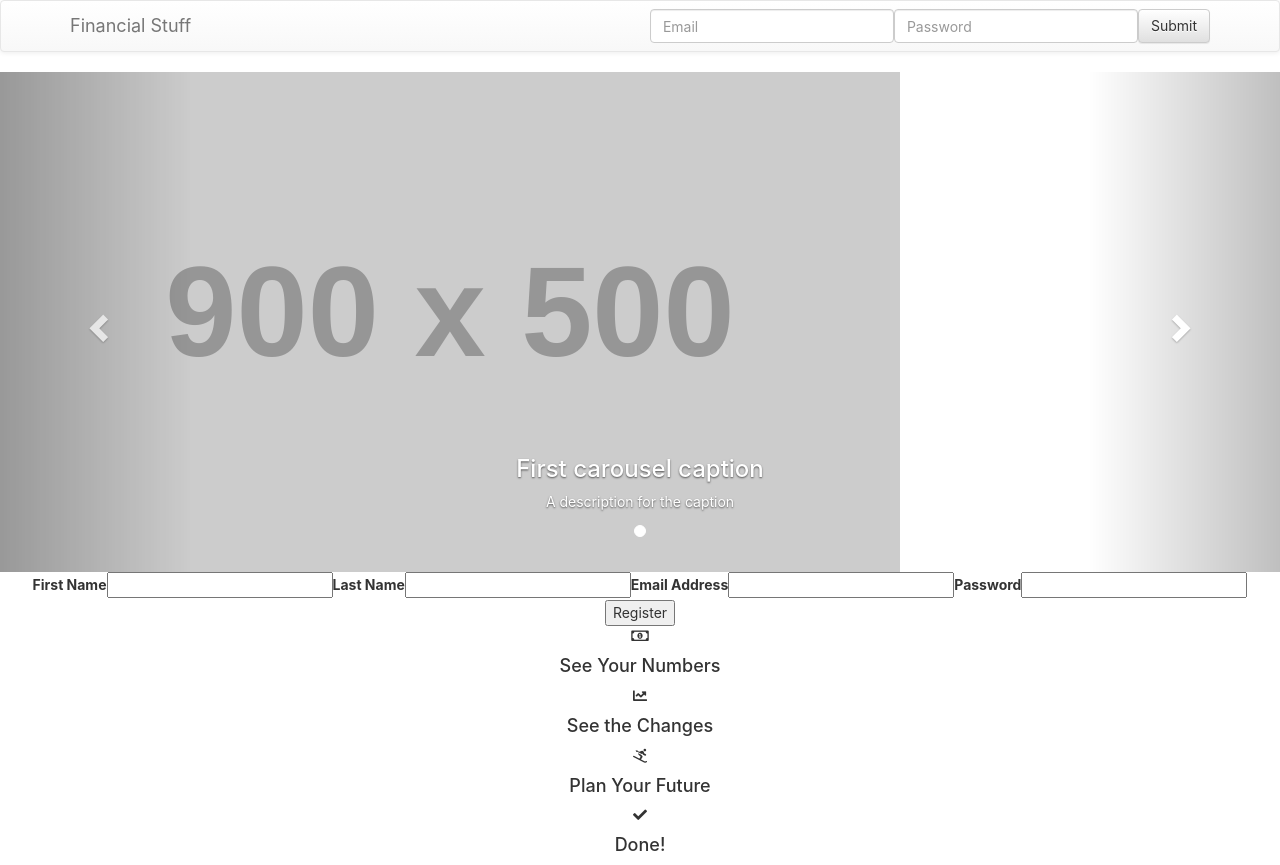
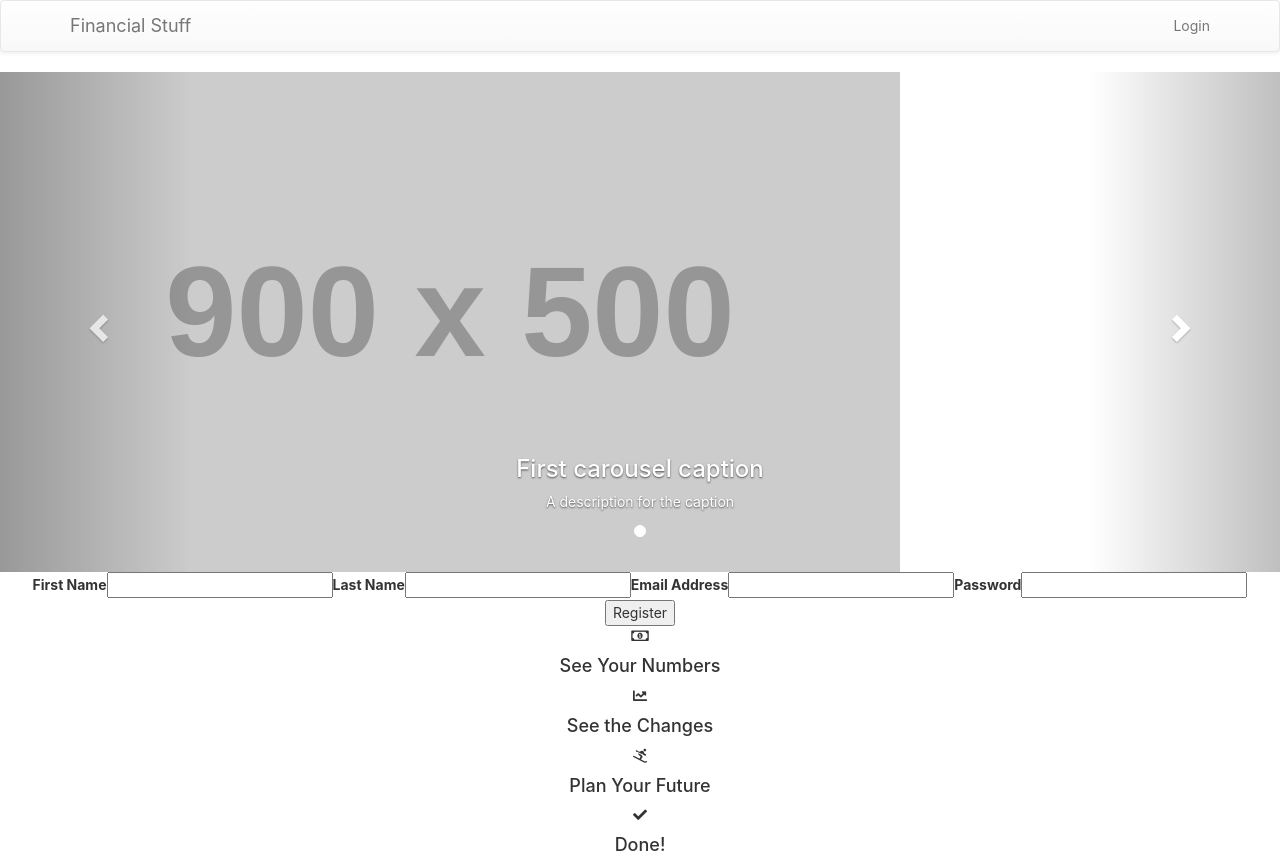
Before and after one commit to team-awesome99999/personal-finance, a React (Create React App) app: page /#/ in a window 1280 px wide. Built offline with nearby package versions, Linux system fonts and the light colour scheme.

Commit message:
added error handling to login inputs

```diff
--- a/src/Pages/Header.js
+++ b/src/Pages/Header.js
@@ -1,21 +1,36 @@
 import React, { Component } from 'react';
-import { Navbar, Button, FormGroup, FormControl } from 'react-bootstrap';
+import { Navbar, Button, FormGroup, FormControl, Nav, NavItem, Tooltip } from 'react-bootstrap';
 import axios from 'axios';
+import { withRouter } from 'react-router-dom'
 
 class Header extends Component {
 
   state = {
+    showLogin: false,
     email: '',
-    password: ''
+    password: '',
+    emailValidation: null,
+    passwordValidation: null
   }
 
   login = async () => {
     const { email, password } = this.state;
-    let res = await axios.post('/auth/login', { email, password })
-    this.setState({
-      email: '',
-      password: ''
-    })
+    try {
+      let res = await axios.post('/auth/login', { email, password })
+      console.log(res.data)
+      this.setState({
+        email: '',
+        password: ''
+      })
+    } catch(error) {
+      if(error.response.data.message === 'Email not found') {
+        this.setState({ emailValidation: 'error' })
+      } else if(error.response.data.message === 'Incorrect Password') {
+        this.setState({ passwordValidation: 'error' })
+      }
+  }
+    //ONCE HOME PAGE IS BUILD THE LOGIN CAN PUSH THERE WITH COMMENT BELOW
+    // this.props.history.push('/home');
   }
 
   render() {
@@ -25,25 +40,47 @@ class Header extends Component {
           <Navbar.Header>
             <Navbar.Brand>Financial Stuff</Navbar.Brand>
           </Navbar.Header>
+          {this.state.showLogin ?
           <Navbar.Form pullRight>
-            <FormGroup>
+            <FormGroup validationState={this.state.emailValidation}>
               <FormControl
-                onChange={ (e) => this.setState({ email: e.target.value }) }
+                autoFocus
+                value={ this.state.email }
+                onChange={ (e) => this.setState({ email: e.target.value, emailValidation: null }) }
                 type="text"
                 placeholder="Email" />
-            </FormGroup>
-            <FormGroup>
+                {/* error handling */}
+              { this.state.emailValidation === 'error' ?
+                <Tooltip placement="bottom" className="in" id="tooltip-bottom">Email not found</Tooltip> : null }
+              <FormControl.Feedback/>
+            </FormGroup>{' '}
+            <FormGroup validationState={this.state.passwordValidation}>
               <FormControl
-                onChange={ (e) => this.setState({ password: e.target.value }) }
+                value={ this.state.password }
+                onChange={ (e) => this.setState({ password: e.target.value, passwordValidation: null }) }
                 type="text"
                 placeholder="Password" />
-            </FormGroup>
-            <Button onClick={ () => this.login() }type='submit'>Submit</Button>
+                {/* error handling */}
+              { this.state.passwordValidation === 'error' ?
+                <Tooltip placement="bottom" className="in" id="tooltip-bottom">Incorrect password</Tooltip> : null }
+              <FormControl.Feedback/>
+            </FormGroup>{' '}
+            <Button
+              onClick={ () => this.login() }
+              type='submit'>Login</Button>
+            <Button
+              onClick={ () => this.setState({ showLogin: false })}
+              bsStyle='link'>Cancel</Button>
           </Navbar.Form>
+          :
+          <Nav pullRight>
+            <NavItem onClick={() => this.setState({ showLogin: true })}>Login</NavItem>
+          </Nav>
+          }
         </Navbar>
       </div>
     );
   }
 }
 
-export default Header;
+export default withRouter(Header);
--- a/src/Pages/Landing Page/Landing.js
+++ b/src/Pages/Landing Page/Landing.js
@@ -14,7 +14,7 @@ class Landing extends Component {
 
   signup = async () => {
     const { firstname, lastname, email, password } = this.state;
-    let res = await axios.post('/auth/signup', { firstname, lastname, email, password })
+    await axios.post('/auth/signup', { firstname, lastname, email, password })
     this.setState({
       firstname: '',
       lastname: '',
```
